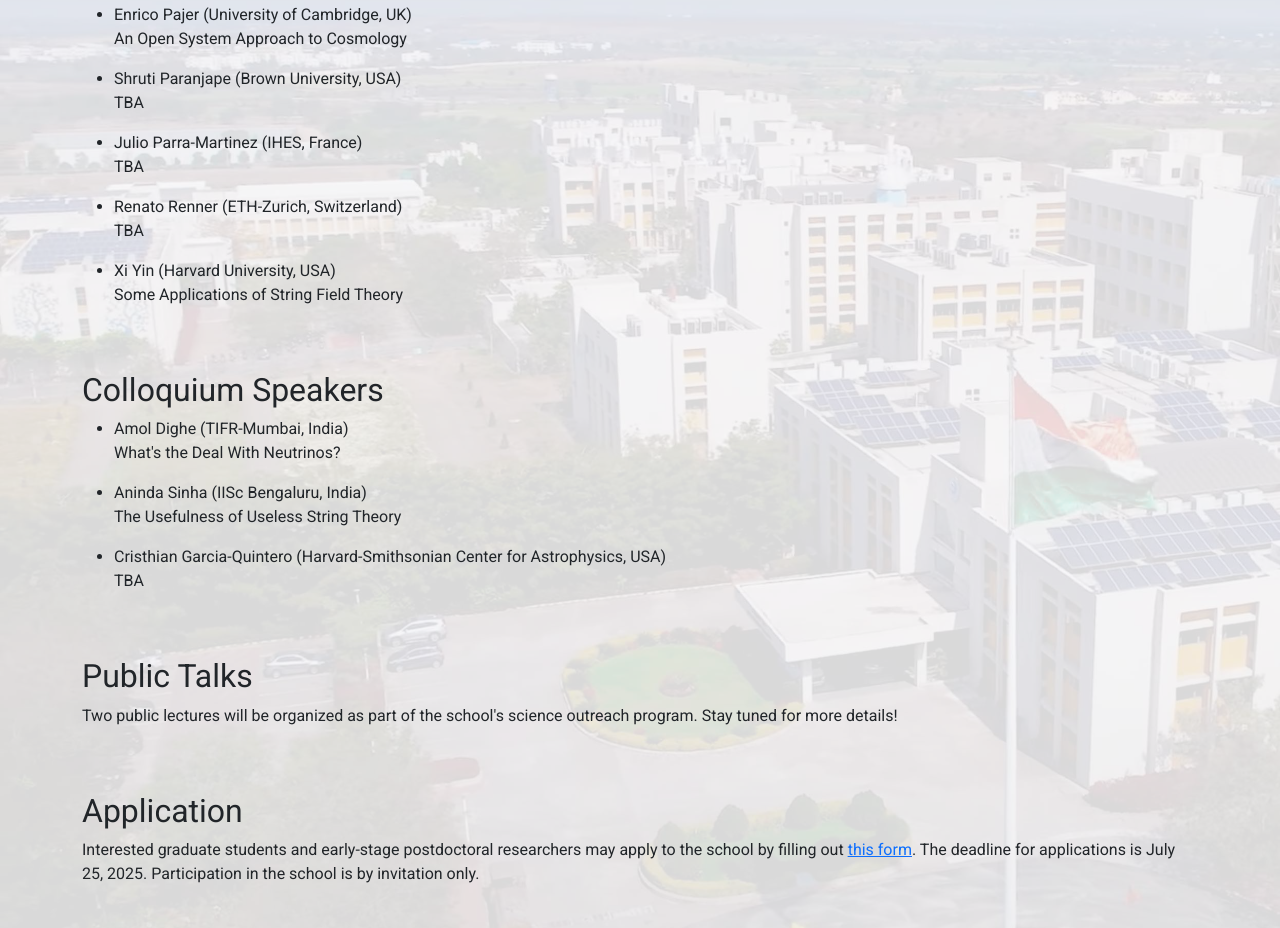
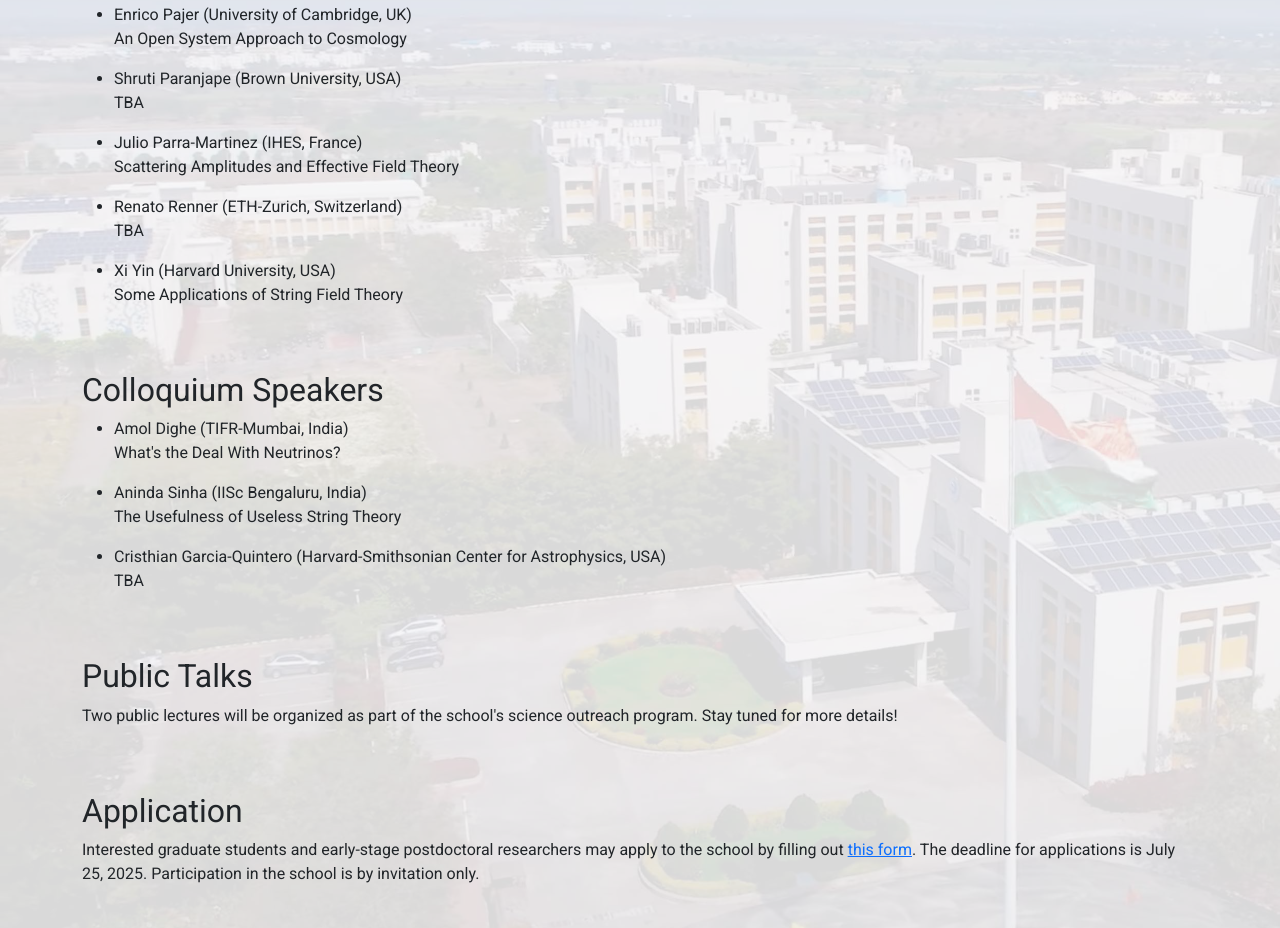
Before and after one commit to asianwinterschool20/asianwinterschool20.github.io, a plain HTML site: page index.html in a window 1280 px wide. Shown: the part 1033-1961 px from the top of the page. Drawn offline with nearby package versions, Linux system fonts and the light colour scheme.

Commit message:
Added Julio's title

```diff
--- a/index.html
+++ b/index.html
@@ -256,7 +256,7 @@
         </li>
         <li>
           Julio Parra-Martinez (IHES, France)<br>
-          TBA
+          Scattering Amplitudes and Effective Field Theory
         </li>
         <li>
           Renato Renner (ETH-Zurich, Switzerland)<br>
```
